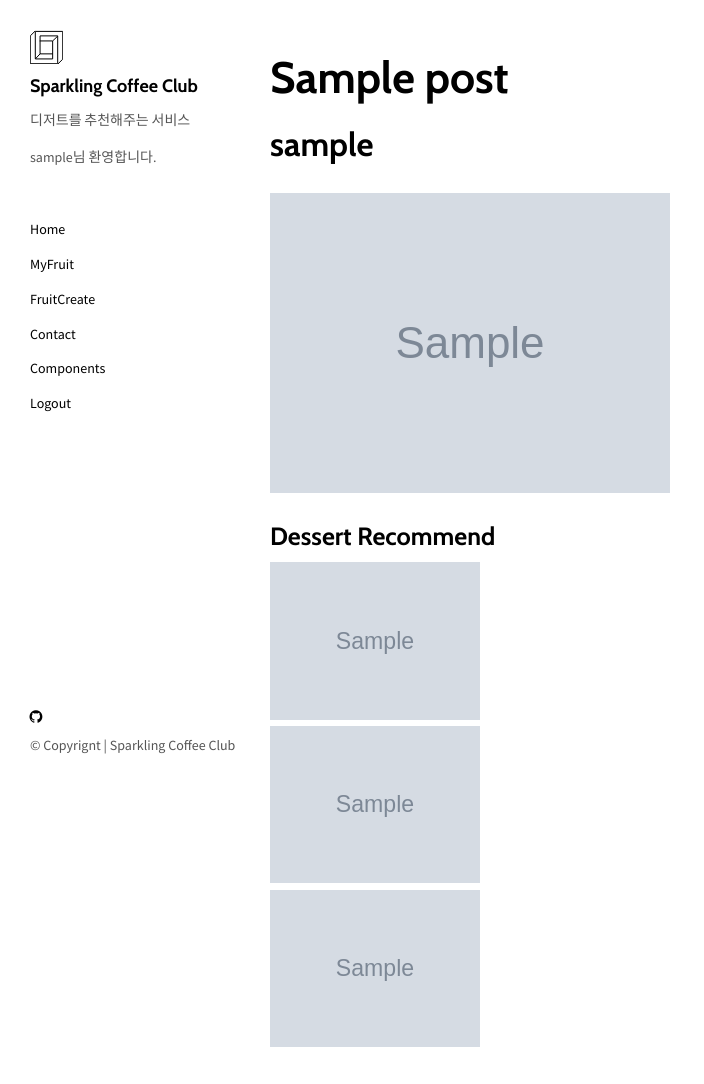
After one commit to 1TEAM12/object-recognition-project, a Django app: page /post/detail/1/ in a window 1280 px wide. The commit adds this page. Shown: the whole page, without its empty margins (0-704 px from the left). Run offline with Django 4.2, Linux system fonts and the light colour scheme; a user stored in the database is signed in; tables that the repository leaves empty hold one stand-in row (values such as "Sample post"); grey boxes marked "Sample" are stand-in pictures; some libraries are stand-ins or nearby versions.

Commit message:
Feat: 상세페이지, 내 리스트 추가
- 1. 수정 post/urls.py, post/views.py 추가 post_detail.html,
  post_mylist.html
- 2. 상세페이지를 보여주고 내 리스트를 보여줄 수 있게함

```diff
--- a/mysite/post/models.py
+++ b/mysite/post/models.py
@@ -5,10 +5,10 @@ from user.models import User
 class Post(models.Model):
     title = models.CharField(max_length=30)
     image = models.ImageField(upload_to="post_pics")
-    create_at = models.DateTimeField(auto_now_add=True)
+    created_at = models.DateTimeField(auto_now_add=True)
     modified_at = models.DateTimeField(auto_now=True)
 
     author = models.ForeignKey(User, on_delete=models.CASCADE, related_name='post')
 
     def __str__(self):
-        return self.content
+        return self.title
--- /dev/null
+++ b/mysite/post/templates/post/post/post_detail.html
@@ -0,0 +1,56 @@
+{% extends "../post_base/base.html" %}
+
+{% load static %}
+{% block title %}
+    <title>Sparkling Coffee Club | {{ post.title }}</title>
+{% endblock title %}
+<!-- Add your site or app content here -->
+{% block content %}
+    <div class="row">
+        <div class="col-xs-12 col-md-8">
+
+            <div class="section-container-spacer">
+                <h1>{{ post.title }}</h1>
+                <h2>{{ post.author.username }}</h2>
+            </div>
+            <div class="section-container-spacer">
+                <p><img class="img-responsive" alt="" src="{{ post.image.url }}"></p>
+            </div>
+
+            <h3>Dessert Recommend</h3>
+            <div class="grid-item">
+                <img class="img-responsive" alt="" src="{{ post.image.url }}">
+                <a href="#" class="project-description">
+                    <div class="project-text-holder">
+                        <div class="project-text-inner">
+                            <h5>음식 레시피 이름</h5>
+                            <p>Recipe More</p>
+                        </div>
+                    </div>
+                </a>
+            </div>
+            <div class="grid-item">
+                <img class="img-responsive" alt="" src="{{ post.image.url }}">
+                <a href="#" class="project-description">
+                    <div class="project-text-holder">
+                        <div class="project-text-inner">
+                            <h5>음식 레시피 이름</h5>
+                            <p>Recipe More</p>
+                        </div>
+                    </div>
+                </a>
+            </div>
+            <div class="grid-item">
+                <img class="img-responsive" alt="" src="{{ post.image.url }}">
+                <a href="#" class="project-description">
+                    <div class="project-text-holder">
+                        <div class="project-text-inner">
+                            <h5>음식 레시피 이름</h5>
+                            <p>Recipe More</p>
+                        </div>
+                    </div>
+                </a>
+            </div>
+        </div>
+    </div>
+{% endblock content %}
--- a/mysite/post/templates/post/post_base/base.html
+++ b/mysite/post/templates/post/post_base/base.html
@@ -16,7 +16,7 @@
   <link href="  {% static 'assets/favicon.ico'%}" rel="icon">
 
 
-{% block title %}<title></title>{% endblock title %}
+{% block title %}{% endblock title %}
 
 
 <link href="  {% static 'css/main.82cfd66e.css'%}" rel="stylesheet"></head>
@@ -47,8 +47,8 @@
           </div>
           <ul class="nav">
             <li><a href="{% url 'post:index' %}" title="">Home</a></li>
-            <li><a href="#" title="">MyPage</a></li>
-            <li><a href="#" title="">Create</a></li>
+            <li><a href="{% url 'post:my-list' user.id%}" title="">MyFruit</a></li>
+            <li><a href="#" title="">FruitCreate</a></li>
             <li><a href="#" title="">Contact</a></li>
             <li><a href="#" title="">Components</a></li>
             {% if user.is_authenticated %}
@@ -65,7 +65,7 @@
                 <i class="fa fa-github"></i>
               </a>
             </p>
-            <p>© Copyrignt | Sparkling Coffee Club 2022</p>
+            <p>© Copyrignt | Sparkling Coffee Club</p>
           </nav>
         </div>
       </nav>
--- a/mysite/post/urls.py
+++ b/mysite/post/urls.py
@@ -1,8 +1,14 @@
 from django.urls import path
 from . import views
+from django.conf import settings
+from django.conf.urls.static import static
 
 app_name = 'post'
 
 urlpatterns = [
     path('', views.index, name='index'),
+    path('post/detail/<int:post_id>/', views.post_detail, name='post-detail'),
+    path('post/mylist/<int:user_id>/', views.my_list, name='my-list'),
 ]
+
+urlpatterns += static(settings.MEDIA_URL, document_root=settings.MEDIA_ROOT) #media루트 경로를 설정
--- a/mysite/post/views.py
+++ b/mysite/post/views.py
@@ -1,5 +1,29 @@
 from django.shortcuts import render
+from django.contrib.auth.decorators import login_required
+from .models import Post
+from user.models import User
 
 # Create your views here.
+
 def index(request):
-    return render(request, 'post/post/index.html')
+    if request.method == 'GET':
+        context = dict()
+        context['users'] = User.objects.all()
+        context['posts'] = Post.objects.all().order_by('-created_at')
+        return render(request, 'post/post/index.html', context=context)
+
+@login_required(login_url='user:signin')
+def post_detail(request, post_id):
+    if request.method == 'GET':
+        context = dict()
+        context['post'] = Post.objects.get(id=post_id)
+        return render(request, 'post/post/post_detail.html', context=context)
+
+@login_required(login_url='user:signin')
+def my_list(request, user_id):
+    if request.method == 'GET':
+        user = request.user
+        if user:
+            context = dict()
+            context['posts'] = Post.objects.filter(id=user_id)
+            return render(request, 'post/post/post_mylist.html', context=context)
```
Also changed, not shown: mysite/post/templates/post/post/index.html (+9 -30 lines), mysite/post/templates/post/post/post_mylist.html (added, +30 -0 lines), mysite/post/migrations/0002_rename_create_at_post_created_at.py (added).
